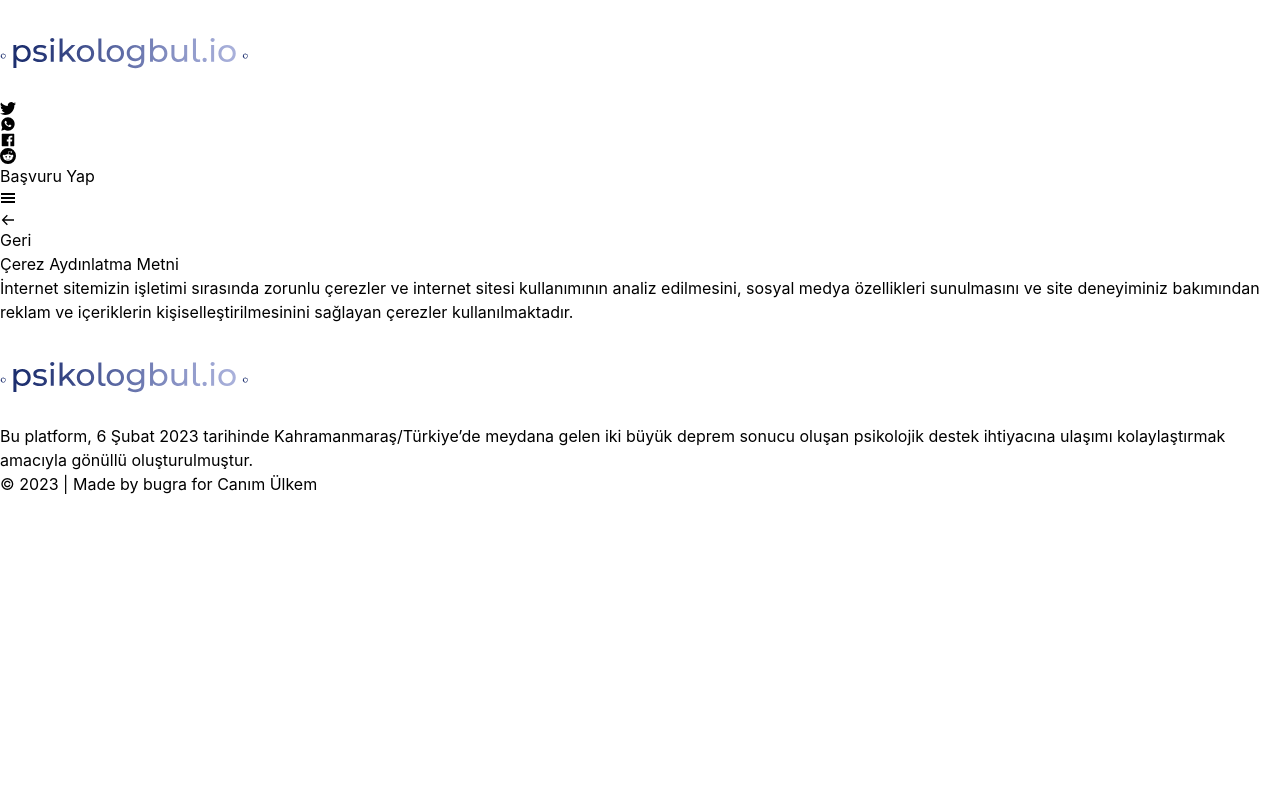
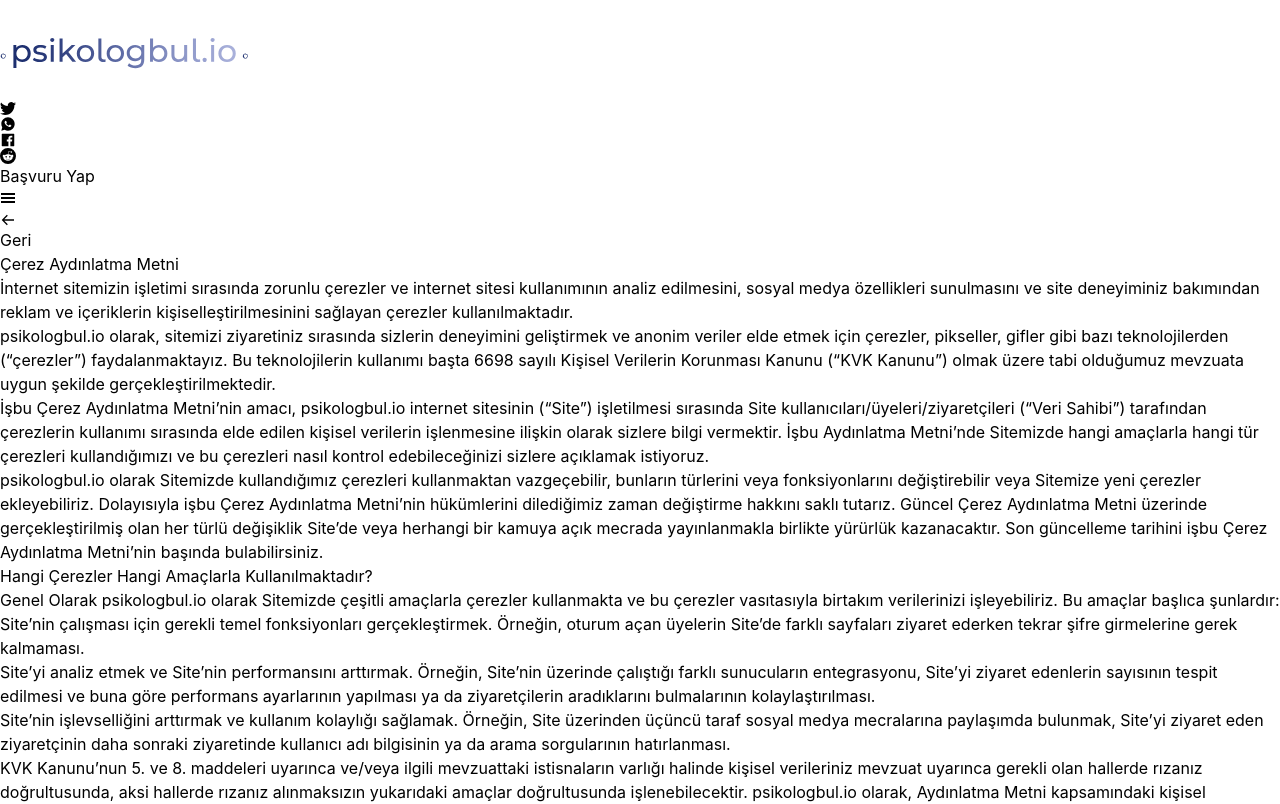
Before and after one commit to bugra-kara/psikologbul, a React (Create React App) app: page /cerez-politikasi in a window 1280 px wide. Shown: the top 804 px of the page. Built offline with nearby package versions, Linux system fonts and the light colour scheme; what @material-tailwind/react would draw is missing.

Commit message:
cookies added

```diff
--- a/src/pages/Cookies.js
+++ b/src/pages/Cookies.js
@@ -11,6 +11,19 @@
           <div className='font-bold flex flex-row space-x-2 items-center text-palatte-1'><span>Çerez Aydınlatma Metni</span></div>
           <div className='w-full flex flex-col space-y-4 py-3 px-2 rounded-xl shadow-[0_0px_15px_0px_rgba(131,144,250,0.35)]'>
             <p>İnternet sitemizin işletimi sırasında zorunlu çerezler ve internet sitesi kullanımının analiz edilmesini, sosyal medya özellikleri sunulmasını ve site deneyiminiz bakımından reklam ve içeriklerin kişiselleştirilmesinini sağlayan çerezler kullanılmaktadır.</p>
+            <p>psikologbul.io olarak, sitemizi ziyaretiniz sırasında sizlerin deneyimini geliştirmek ve anonim veriler elde etmek için çerezler, pikseller, gifler gibi bazı teknolojilerden (“çerezler”) faydalanmaktayız. Bu teknolojilerin kullanımı başta 6698 sayılı Kişisel Verilerin Korunması Kanunu (“KVK Kanunu”) olmak üzere tabi olduğumuz mevzuata uygun şekilde gerçekleştirilmektedir.</p>
+            <p>İşbu Çerez Aydınlatma Metni’nin amacı, psikologbul.io internet sitesinin (“Site”) işletilmesi sırasında Site kullanıcıları/üyeleri/ziyaretçileri (“Veri Sahibi”) tarafından çerezlerin kullanımı sırasında elde edilen kişisel verilerin işlenmesine ilişkin olarak sizlere bilgi vermektir. İşbu Aydınlatma Metni’nde Sitemizde hangi amaçlarla hangi tür çerezleri kullandığımızı ve bu çerezleri nasıl kontrol edebileceğinizi sizlere açıklamak istiyoruz.</p>
+            <p>psikologbul.io olarak Sitemizde kullandığımız çerezleri kullanmaktan vazgeçebilir, bunların türlerini veya fonksiyonlarını değiştirebilir veya Sitemize yeni çerezler ekleyebiliriz. Dolayısıyla işbu Çerez Aydınlatma Metni’nin hükümlerini dilediğimiz zaman değiştirme hakkını saklı tutarız. Güncel Çerez Aydınlatma Metni üzerinde gerçekleştirilmiş olan her türlü değişiklik Site’de veya herhangi bir kamuya açık mecrada yayınlanmakla birlikte yürürlük kazanacaktır. Son güncelleme tarihini işbu Çerez Aydınlatma Metni’nin başında bulabilirsiniz.</p>
+            <p>Hangi Çerezler Hangi Amaçlarla Kullanılmaktadır?</p>
+            <p>Genel Olarak psikologbul.io olarak Sitemizde çeşitli amaçlarla çerezler kullanmakta ve bu çerezler vasıtasıyla birtakım verilerinizi işleyebiliriz. Bu amaçlar başlıca şunlardır:</p>
+            <p>
+              <ol className='list-disc px-6'>
+                <li>Site’nin çalışması için gerekli temel fonksiyonları gerçekleştirmek. Örneğin, oturum açan üyelerin Site’de farklı sayfaları ziyaret ederken tekrar şifre girmelerine gerek kalmaması.</li>
+                <li>Site’yi analiz etmek ve Site’nin performansını arttırmak. Örneğin, Site’nin üzerinde çalıştığı farklı sunucuların entegrasyonu, Site’yi ziyaret edenlerin sayısının tespit edilmesi ve buna göre performans ayarlarının yapılması ya da ziyaretçilerin aradıklarını bulmalarının kolaylaştırılması.</li>
+                <li>Site’nin işlevselliğini arttırmak ve kullanım kolaylığı sağlamak. Örneğin, Site üzerinden üçüncü taraf sosyal medya mecralarına paylaşımda bulunmak, Site’yi ziyaret eden ziyaretçinin daha sonraki ziyaretinde kullanıcı adı bilgisinin ya da arama sorgularının hatırlanması.</li>
+              </ol>
+            </p>
+            <p>KVK Kanunu’nun 5. ve 8. maddeleri uyarınca ve/veya ilgili mevzuattaki istisnaların varlığı halinde kişisel verileriniz mevzuat uyarınca gerekli olan hallerde rızanız doğrultusunda, aksi hallerde rızanız alınmaksızın yukarıdaki amaçlar doğrultusunda işlenebilecektir. psikologbul.io olarak, Aydınlatma Metni kapsamındaki kişisel verilerinizi yukarıda belirtilen amaçların gerçekleştirilebilmesi ile sınırlı olarak ve mevzuata uygun şekilde üçüncü kişiler ile paylaşabiliriz. Verilerin aktarıldığı tarafların kişisel verilerinizi dünyanın her yerindeki sunucularında saklayabileceğini belirtmek isteriz.</p>
           </div>
         </div>
       </div>
```
